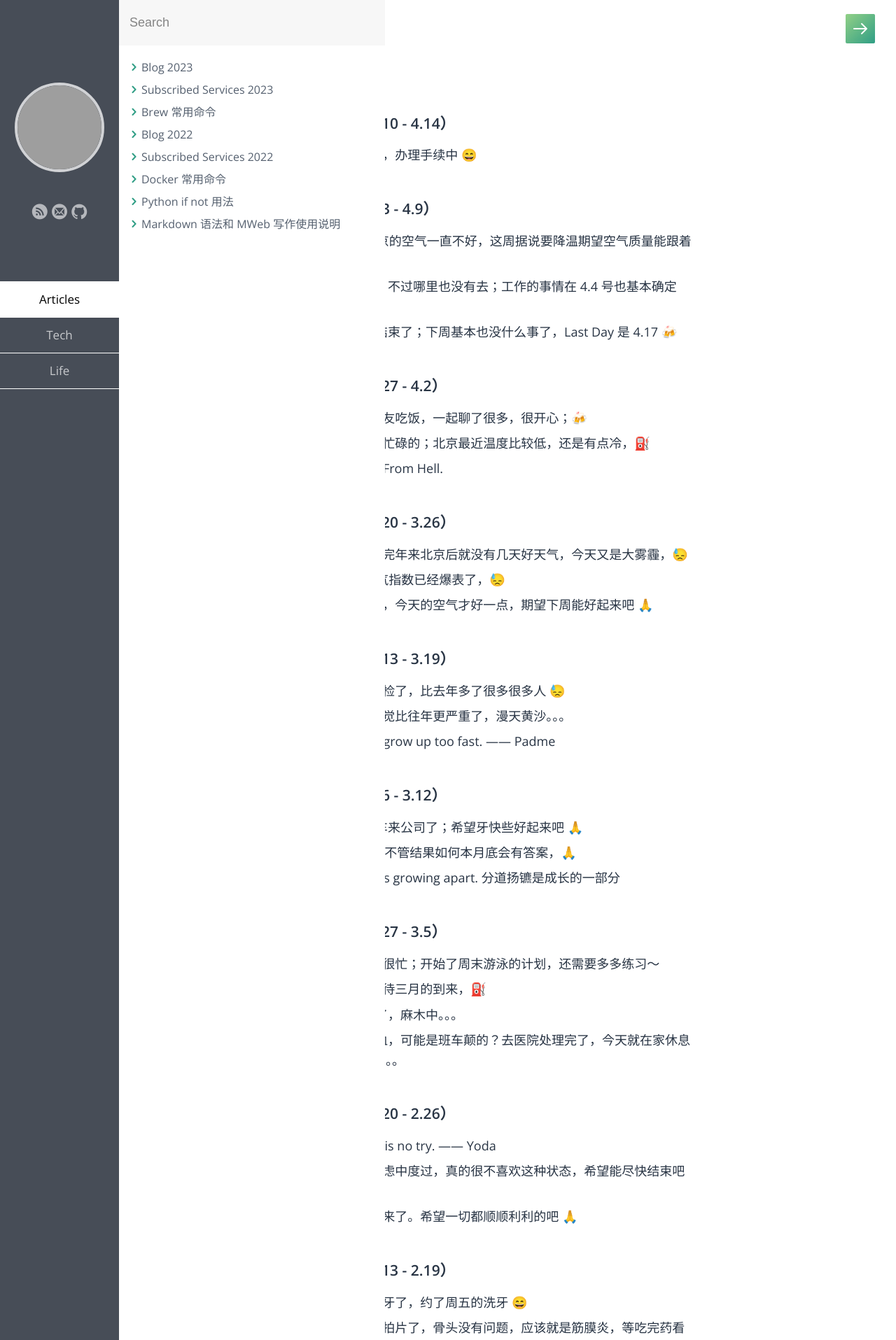
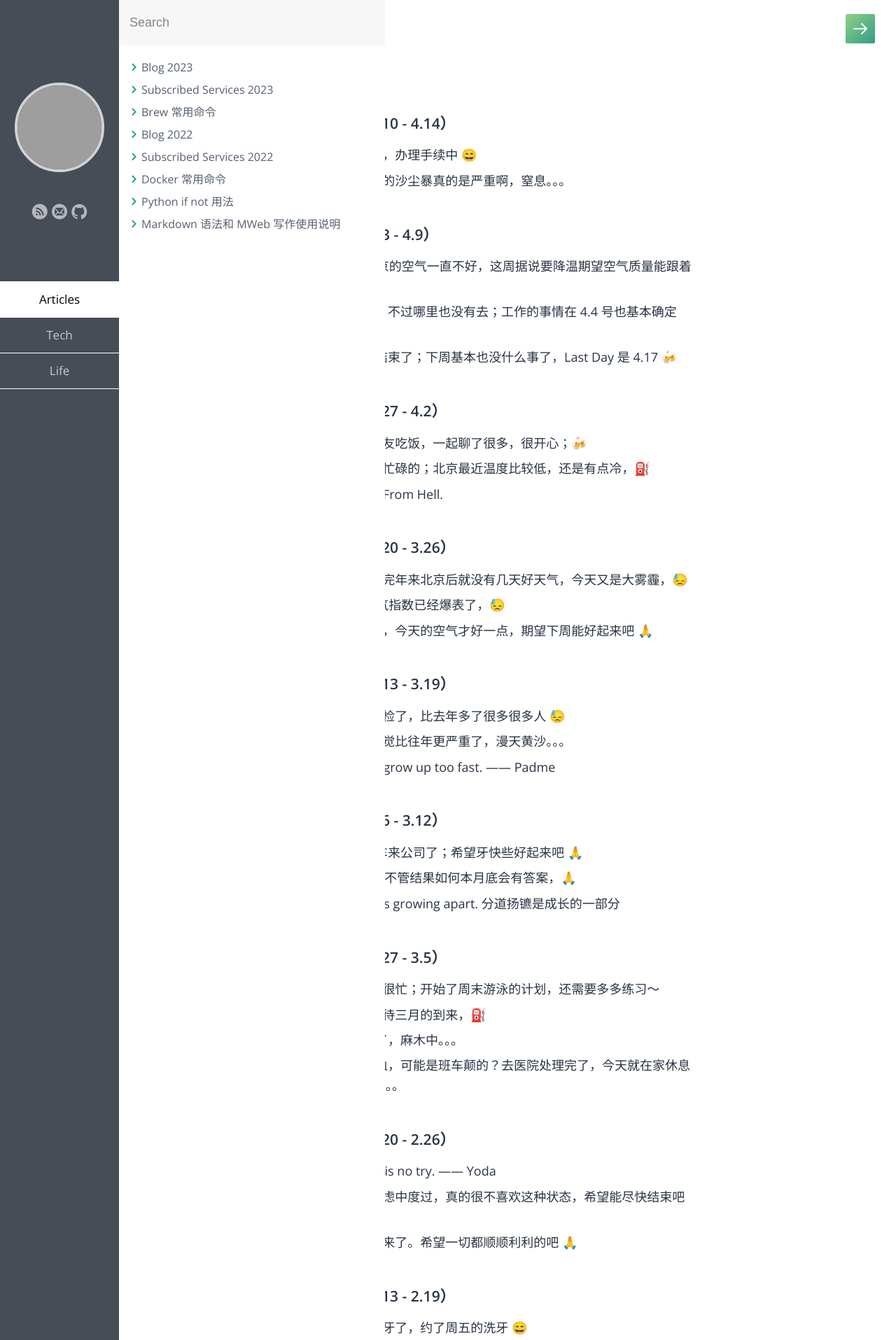
Before and after one commit to samxupeiran/samxupeiran.github.io, a Jekyll site: the page built from _posts/life/2023-01-03-my-blog.md, in a window 1280 px wide. Shown: the top 1915 px of the page at 70% size. Built offline with Jekyll 4.4.1, drawn with Linux system fonts in a browser that asks for light colours; some web fonts are replaced; grey boxes are pictures that could not be loaded.

Commit message:
feat: add weekly blog 4.11

```diff
--- a/_posts/life/2023-01-03-my-blog.md
+++ b/_posts/life/2023-01-03-my-blog.md
@@ -7,7 +7,8 @@ tags: Blog
 
 
 - ### 2023 年 4 月 第 3 周（4.10 - 4.14）
-     - 4.14 今天正式提交离职了，办理手续中 😄
+     - 4.10 今天正式提交离职了，办理手续中 😄
+     - 4.11 漫天黄沙，北京今年的沙尘暴真的是严重啊，窒息。。。
 
 - ### 2023 年 4 月 第 2 周（4.3 - 4.9）
      - 4.3 进入 4 月了；最近北京的空气一直不好，这周据说要降温期望空气质量能跟着好点 😄
```
